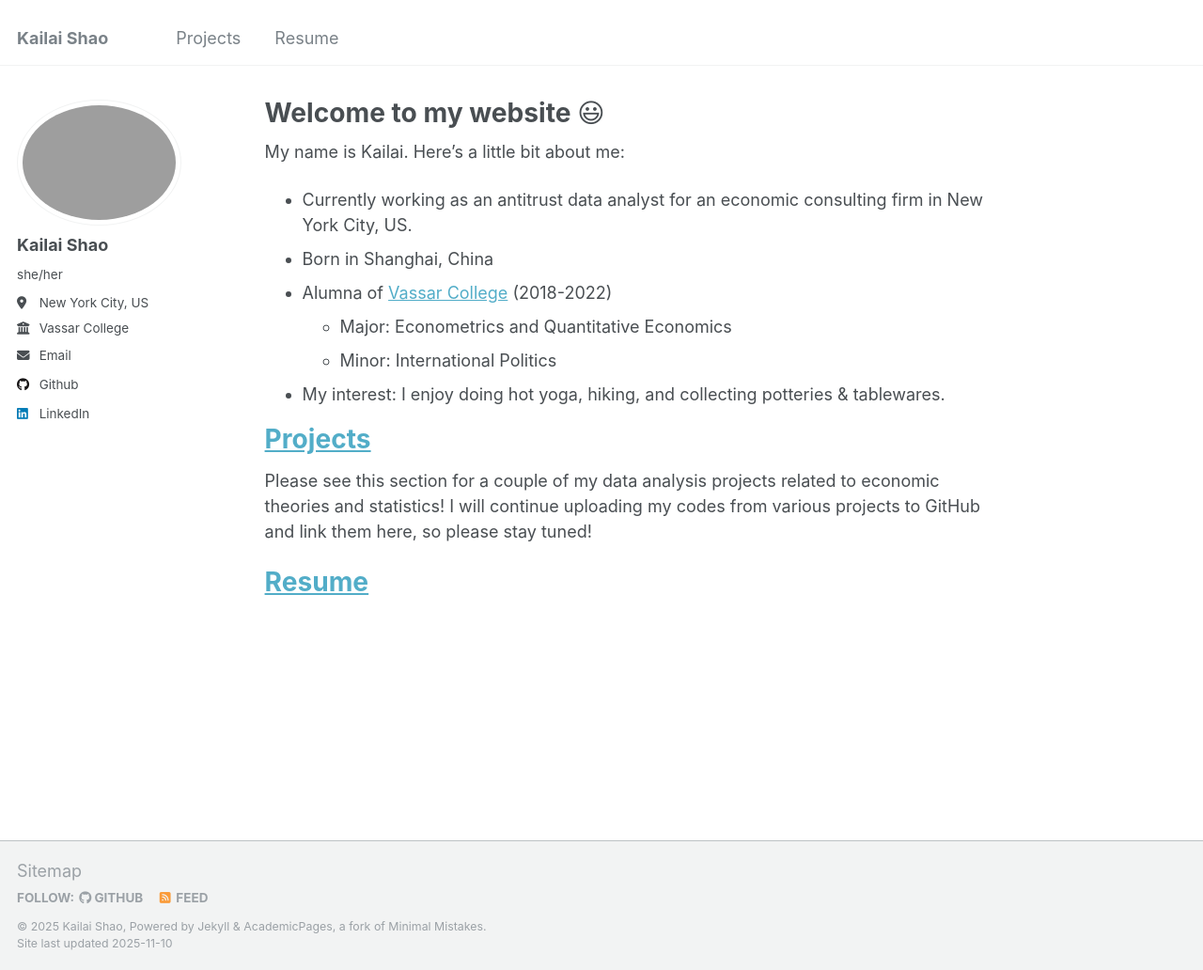
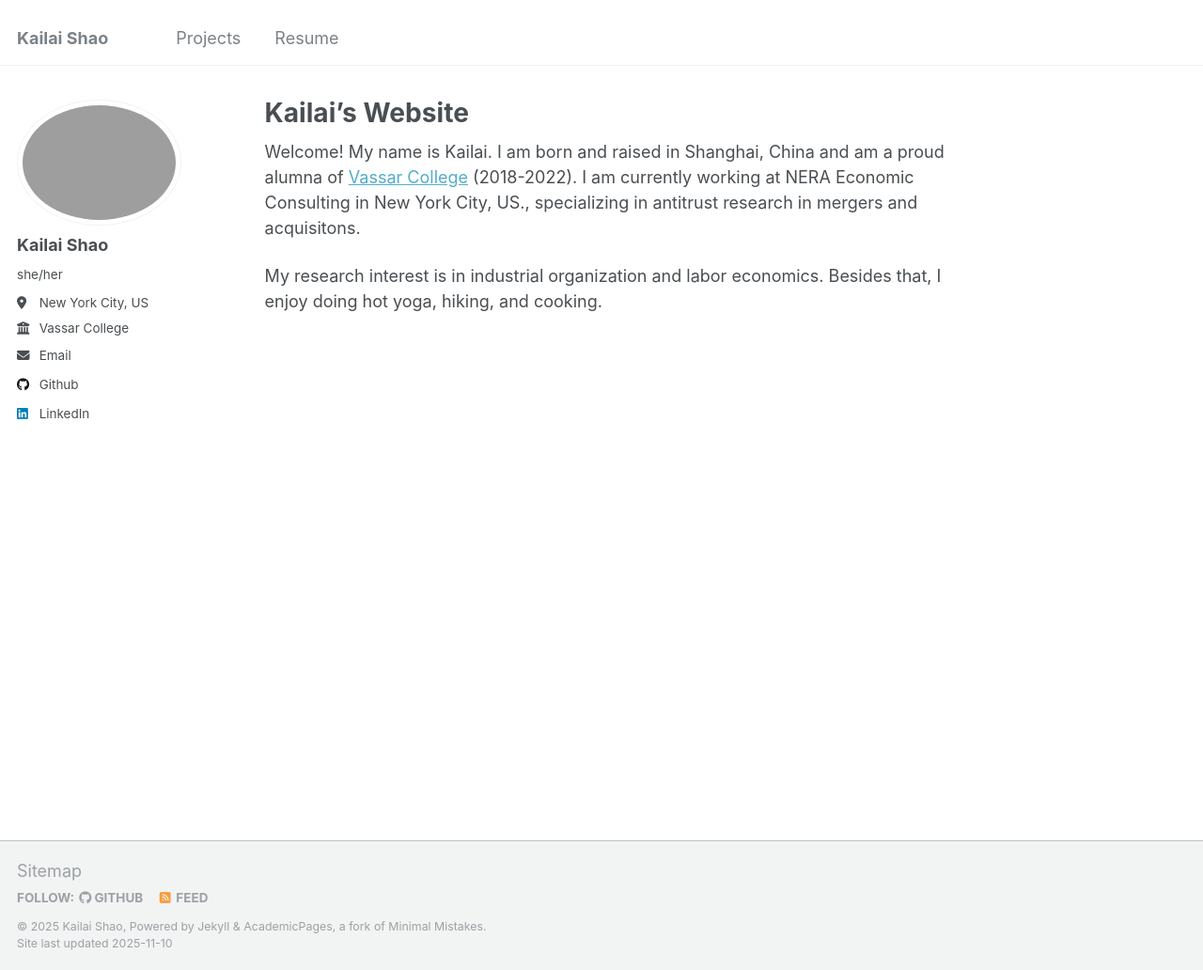
Before and after one commit to kshao19/kshao19.github.io, a Jekyll site: the page built from _pages/about.md, in a window 1280 px wide and 1032 px high. Shown: the whole window at 94% size. Built offline with Jekyll 4.4.1, drawn with Linux system fonts in a browser that asks for light colours; emoji names are drawn with the system emoji font.

Commit message:
Update about.md

```diff
--- a/_pages/about.md
+++ b/_pages/about.md
@@ -1,22 +1,12 @@
 ---
 permalink: /
-title: "Welcome to my website :smiley: "
+title: "Kailai's Website"
 author_profile: true
 redirect_from:
   - /about/
   - /about.html
 ---
 
-My name is Kailai. Here's a little bit about me:
-- Currently working as an antitrust data analyst for an economic consulting firm in New York City, US.
-- Born in Shanghai, China
-- Alumna of [Vassar College](https://www.vassar.edu/) (2018-2022)
-  - Major: Econometrics and Quantitative Economics
-  - Minor: International Politics
-- My interest: I enjoy doing hot yoga, hiking, and collecting potteries & tablewares.
+Welcome! My name is Kailai. I am born and raised in Shanghai, China and am a proud alumna of [Vassar College](https://www.vassar.edu/) (2018-2022). I am currently working at NERA Economic Consulting in New York City, US., specializing in antitrust research in mergers and acquisitons.
 
-# [Projects](https://kshao19.github.io/projects/)
-Please see this section for a couple of my data analysis projects related to economic theories and statistics!
-I will continue uploading my codes from various projects to GitHub and link them here, so please stay tuned!
-
-# [Resume](https://kshao19.github.io/Resume/)
+My research interest is in industrial organization and labor economics. Besides that, I enjoy doing hot yoga, hiking, and cooking.
```
